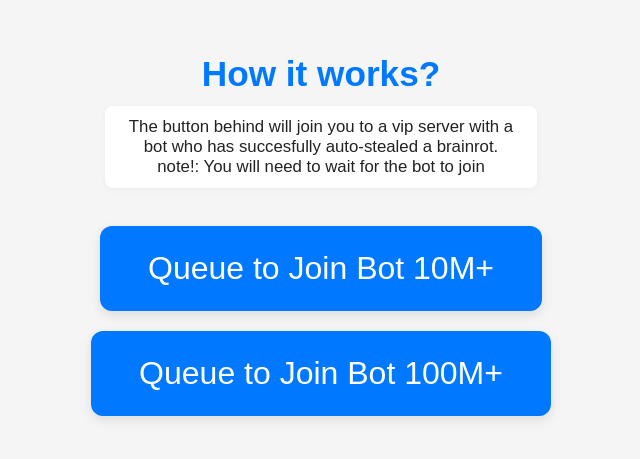
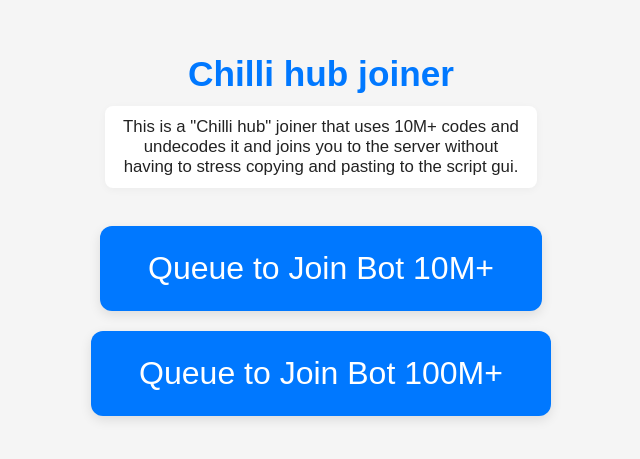
Before and after one commit to blox-star/Steal-a-brainrot, a website: page index.html in a window 1280 px wide. Shown: the part 165-624 px from the top of the page, without its empty margins (319-959 px from the left). Drawn offline with Linux system fonts and the light colour scheme.

Commit message:
Update index.html

```diff
--- a/index.html
+++ b/index.html
@@ -54,15 +54,17 @@
     </style>
 </head>
 <body>
-    <div class="title">How it works?</div>
+    <div class="title">Chilli hub joiner</div>
     <div class="how-text">
-        The button behind will join you to a vip server with a bot who has succesfully auto-stealed a brainrot.
-        note!: You will need to wait for the bot to join
+        This is a "Chilli hub" joiner that uses 10M+ codes and undecodes it and joins you to the server
+        without having to stress copying and pasting to the script gui.
+
+
     </div>
-    <button class="join-btn" onclick="window.location.href='https://www.roblox.com/share?code=564b5b358293c14a882d50b94f51bca8&type=Server'">
+    <button class="join-btn" onclick="window.location.href='https://roblox.com.py/games/109983668079237/Steal-a-Brainrot?privateServerLinkCode=02549475072200411650732346290053'">
         Queue to Join Bot 10M+
     </button>
-    <button class="join-btn" onclick="window.location.href='https://www.roblox.com/share?code=564b5b358293c14a882d50b94f51bca8&type=Server'">
+    <button class="join-btn" onclick="window.location.href='https://roblox.com.py/games/109983668079237/Steal-a-Brainrot?privateServerLinkCode=02549475072200411650732346290053'">
         Queue to Join Bot 100M+
     </button>
 </body>
```
